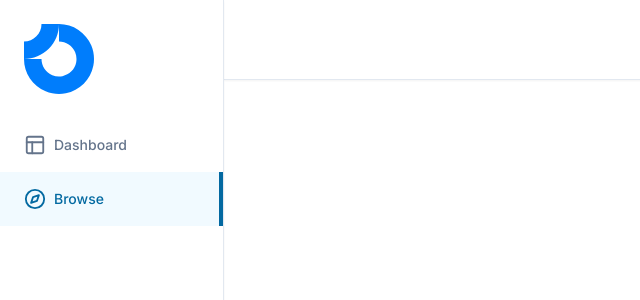
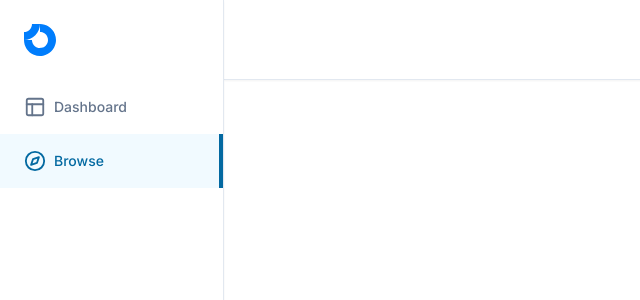
Before and after one commit to Jerry-BloodBerry/lms-platform-nextjs, a Next.js app: page /search in a window 1280 px wide. Shown: the top 300 px of the page, without its empty margins (0-640 px from the left). Built offline with nearby package versions, Linux system fonts and the light colour scheme.

Commit message:
chore: adjust logo size

```diff
--- a/app/(dashboard)/_components/logo.tsx
+++ b/app/(dashboard)/_components/logo.tsx
@@ -3,8 +3,8 @@ import Image from 'next/image'
 export const Logo = () => {
   return (
     <Image
-      height={70}
-      width={70}
+      height={32}
+      width={32}
       alt='logo'
       src='/logo.svg'
     />
```
